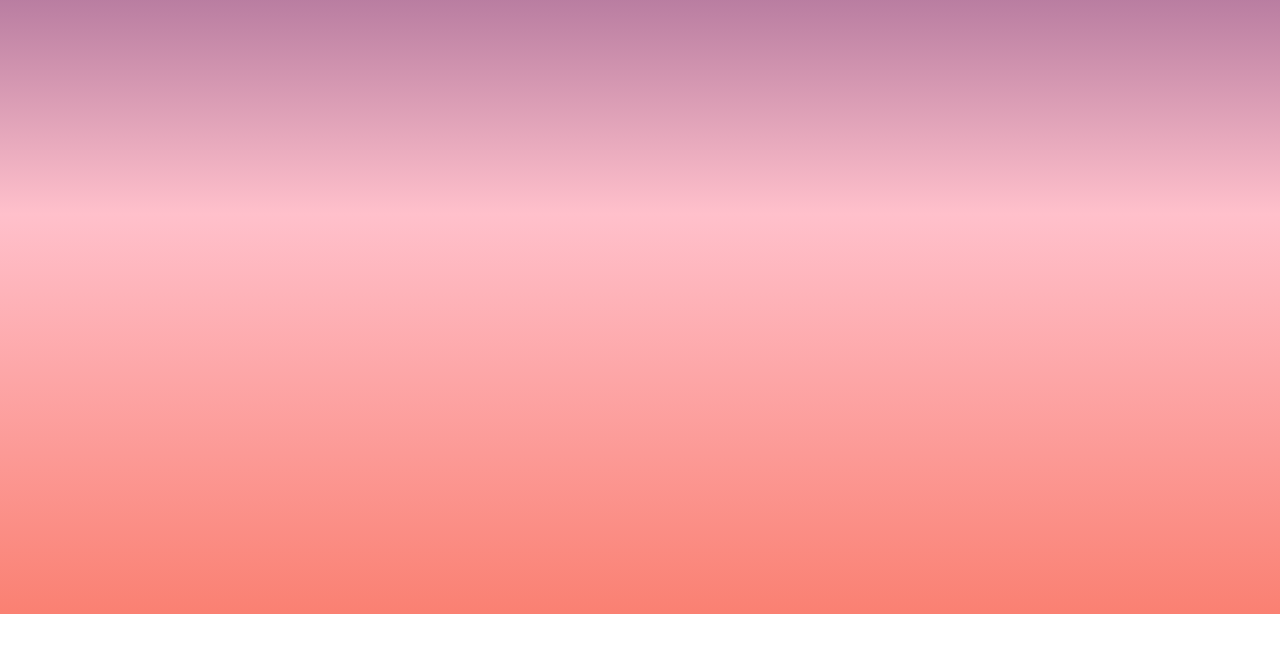
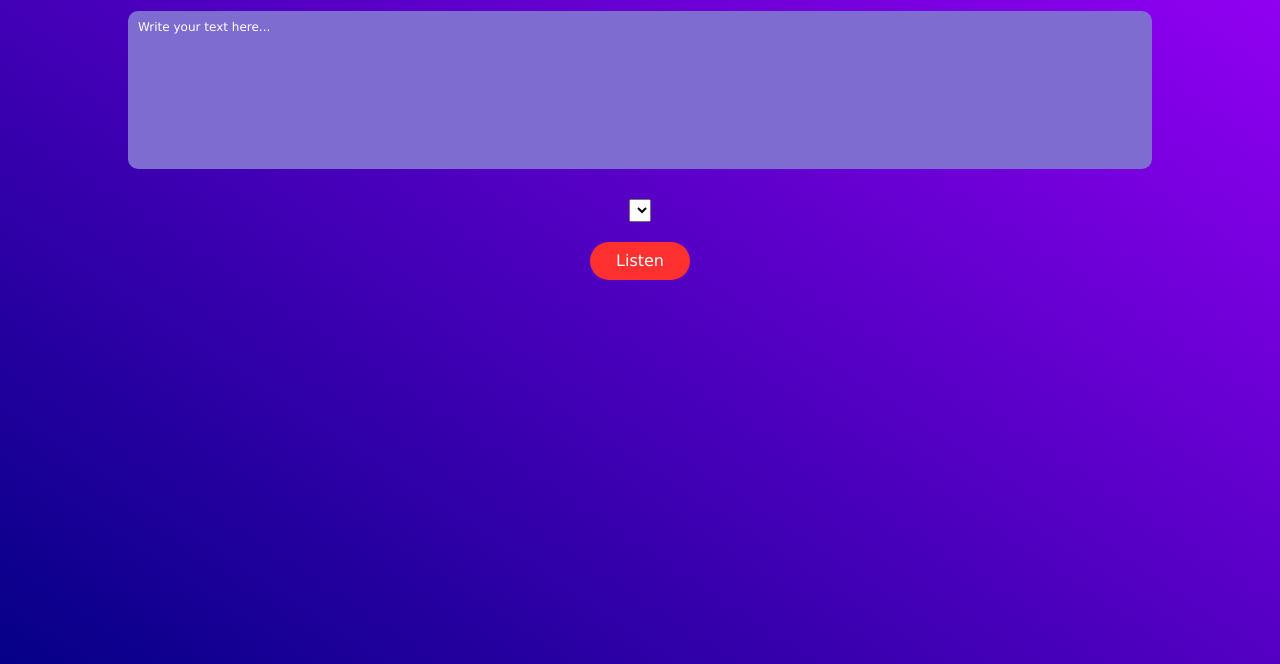
Before and after one commit to Vlad-dualv/text-to-voice-converter, a plain HTML site: page index.html in a window 1280 px wide. Shown: the part 186-850 px from the top of the page. Before the commit the page ends 800 px from the top, so only its background shows below. Drawn offline with nearby package versions, Linux system fonts and the light colour scheme.

Commit message:
Deploying to gh-pages from @ Vlad-dualv/text-to-voice-converter@ea7e62333c317540dfd6d6b57efba444536fb6c7 🚀

```diff
--- /dev/null
+++ b/assets/index-BZ9Ncmvh.css
@@ -0,0 +1 @@
+body{margin:0 auto;background:linear-gradient(to top right,#050087,#a200ff);font-family:Verdana,Geneva,Tahoma,sans-serif;color:#fff;font-size:16px;font-style:normal;font-weight:400;line-height:1.3;letter-spacing:.02em;text-align:center;height:100vh}h1,h2,h3,h4,h5,h6,p{margin:0}button{display:block;cursor:pointer;outline:none;border:none}.container{margin:50px auto;display:flex;flex-direction:column;justify-content:center;align-items:center;width:100%;gap:30px}h1{font-size:30px;width:250px}.accent-word{color:#ff3030;border-bottom:2px solid white;padding-bottom:3px}textarea{background-color:#7f6cd1;color:#fff;border:none;outline:none;border-radius:10px;resize:none;font-size:12px;width:80%;padding:10px}textarea::placeholder{color:#fff}select{margin-bottom:20px}button{width:100px;padding:10px;background-color:#ff3030;color:#fff;border-radius:20px}button:active{background-color:#ec0000}
--- a/assets/index-Dh7rp2BC.css
+++ /dev/null
@@ -1 +0,0 @@
-body{margin:0 auto;background:linear-gradient(to bottom,#7d447d,pink,salmon);font-family:Inter,Arial,Helvetica,sans-serif;color:#290148;font-size:8px;font-style:normal;font-weight:100;line-height:1.3;letter-spacing:.01em;text-align:center;height:100vh}h1,h2,h3,h4,h5,h6,p{margin:0}button{cursor:pointer;outline:none;border:none}
--- a/index.html
+++ b/index.html
@@ -13,10 +13,26 @@
     />
     <title>Text To Voice Converter</title>
     <script type="module" crossorigin src="/text-to-voice-converter/index.js"></script>
-    <link rel="stylesheet" crossorigin href="/text-to-voice-converter/assets/index-Dh7rp2BC.css">
+    <link rel="stylesheet" crossorigin href="/text-to-voice-converter/assets/index-BZ9Ncmvh.css">
   </head>
   <body>
-    <main></main>
+    <main>
+      <div class="container">
+        <h1>Text To Speech <span class="accent-word">Converter</span></h1>
+        <textarea
+          name="text"
+          id="text"
+          placeholder="Write your text here..."
+          rows="10"
+          cols="10"
+          required
+        ></textarea>
+        <div class="options">
+          <select name="language" id="language"></select>
+          <button type="button">Listen</button>
+        </div>
+      </div>
+    </main>
 
   </body>
 </html>
```
